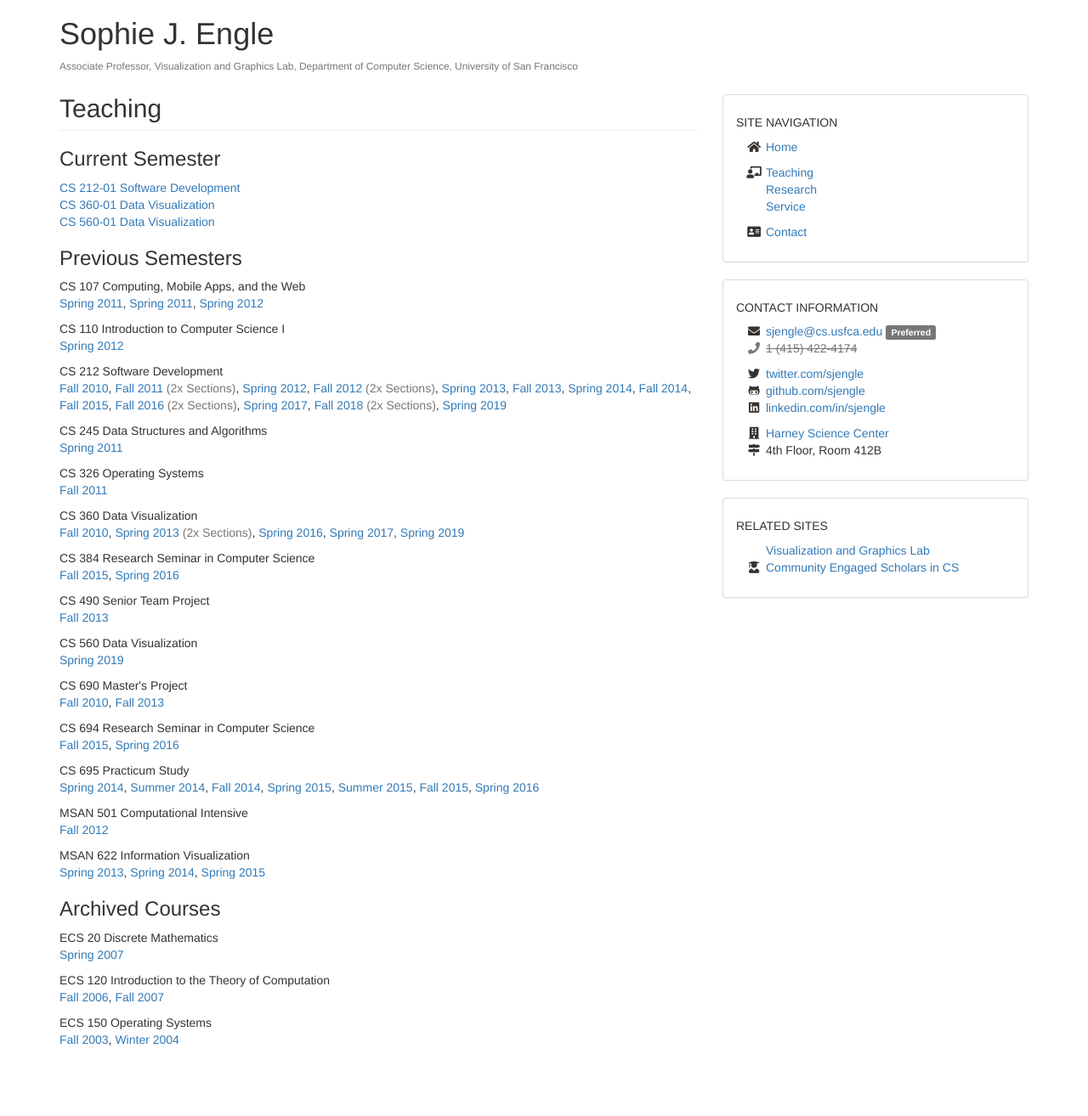
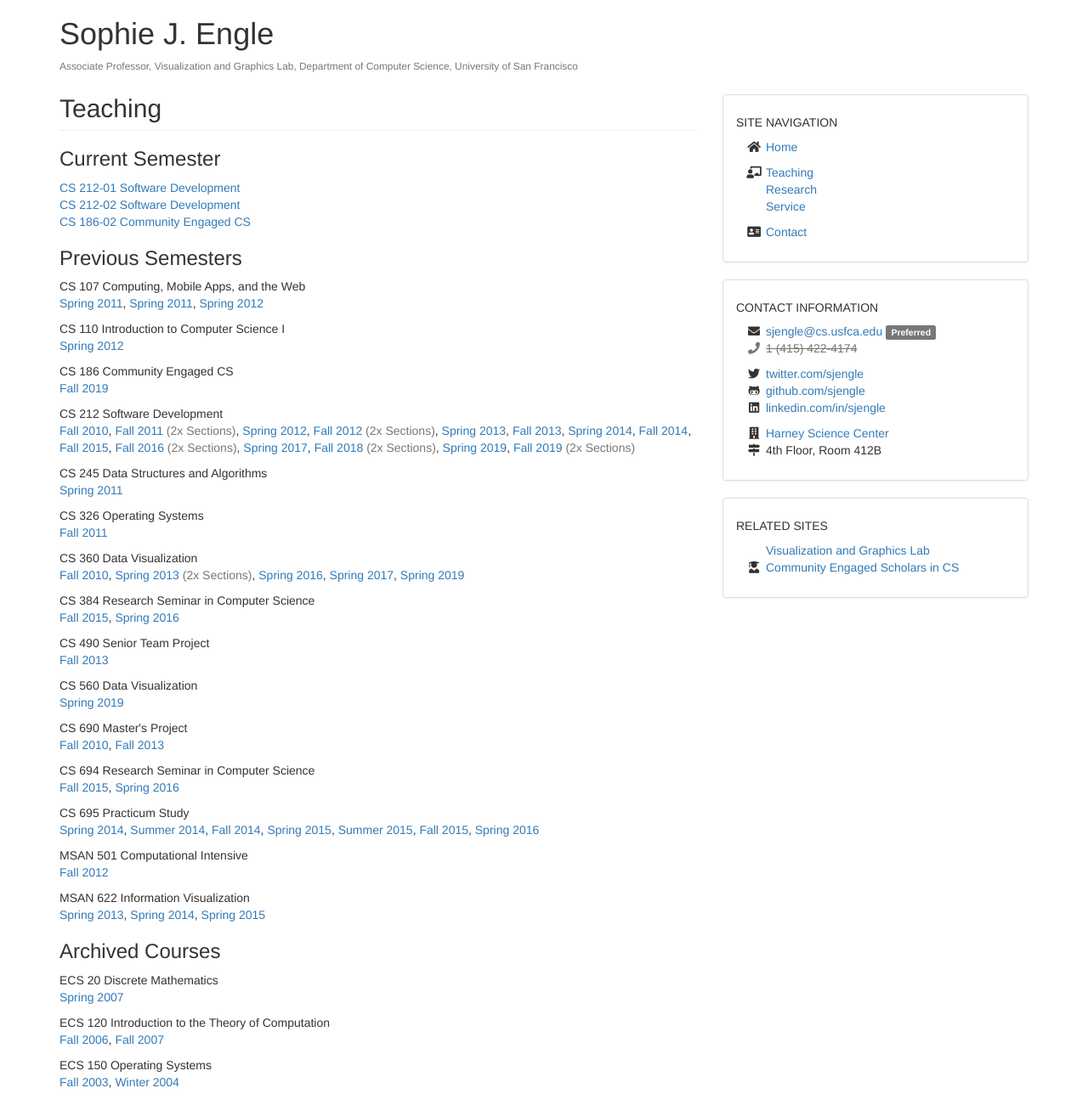
Before and after one commit to sjengle/sjengle.github.io, a Jekyll site: the page built from teaching.html, in a window 1280 px wide. Shown: the whole page at 85% size. Built offline with Jekyll 4.4.1, drawn with Linux system fonts in a browser that asks for light colours; before the commit the page ends 1264 px from its top, so only the background shows below that.

Commit message:
Updating office hours and courses.

```diff
--- a/_data/teaching.yaml
+++ b/_data/teaching.yaml
@@ -356,7 +356,7 @@
   year: '2019'
   sort: 'CS212-2019-01'
   link: 'https://usf-cs212-spring2019.github.io/'
-  show: true
+  show: false
 - id: 'CS 360'
   name: 'Data Visualization'
   code: 'CS 360-01'
@@ -364,7 +364,7 @@
   year: '2019'
   sort: 'CS360-2019-01'
   link: 'https://usf-cs360-spring2019.github.io/'
-  show: true
+  show: false
 - id: 'CS 560'
   name: 'Data Visualization'
   code: 'CS 560-01'
@@ -372,4 +372,27 @@
   year: '2019'
   sort: 'CS560-2019-01'
   link: 'https://usf-cs360-spring2019.github.io/'
+  show: false
+# FALL 2019
+- id: 'CS 212'
+  name: 'Software Development'
+  code: 'CS 212-01'
+  term: 'Fall'
+  year: '2019'
+  sort: 'CS212-2019-01a'
   show: true
+- id: 'CS 212'
+  name: 'Software Development'
+  code: 'CS 212-02'
+  term: 'Fall'
+  year: '2019'
+  sort: 'CS212-2019-01b'
+  show: true
+- id: 'CS 186'
+  name: 'Community Engaged CS'
+  code: 'CS 186-02'
+  term: 'Fall'
+  year: '2019'
+  sort: 'CS186-2019'
+  link: 'https://scholars.cs.usfca.edu/cs186-fall2019/'
+  show: true
--- a/contact.html
+++ b/contact.html
@@ -18,7 +18,7 @@
 
 <h3>Office Hours</h3>
 
-<p>My <strong>Spring 2019</strong> office hour schedule is as follows:</p>
+<p>My <strong>Fall 2019</strong> office hour schedule is as follows:</p>
 
 <ul class="fa-ul">
   <li><i class="fa-li fas fa-building"></i> <a href="https://www.usfca.edu/virtual-tour/main-campus/harney-science">Harney Science Center</a></li>
@@ -26,7 +26,7 @@
 </ul>
 
 <ul class="fa-ul">
-  <li><i class="fa-li fas fa-calendar-alt"></i> Mondays, Thursdays</li>
+  <li><i class="fa-li fas fa-calendar-alt"></i> Tuesdays, Thursdays</li>
   <li><i class="fa-li fas fa-clock"></i> 2:45pm &ndash; 4:15pm</li>
 </ul>
 
```
